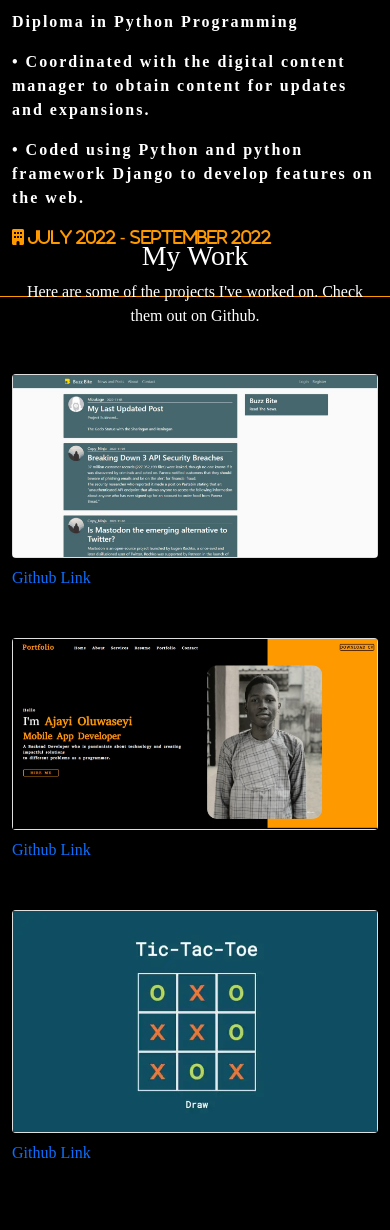
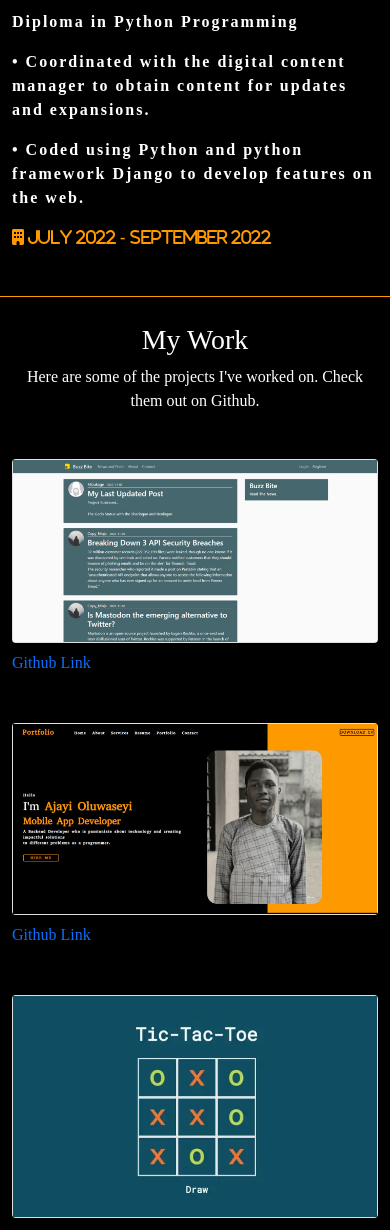
Before and after one commit to Oluwatemmy/Portfolio, a PHP site: page / in a window 390 px wide. Shown: the part 3996-5226 px from the top of the page. Run offline with PHP 8.4, Linux system fonts and the light colour scheme; some web fonts are replaced.

Commit message:
Update style.css

```diff
--- a/portfolio/style.css
+++ b/portfolio/style.css
@@ -360,7 +360,19 @@
 
 @media screen and (max-width: 767px) {
     #resume{
-        height: 130vh;
+        height: 137vh;
+    }
+}
+
+@media screen and (max-width: 440px) {
+    #resume{
+        height: 140vh;
+    }
+}
+
+@media screen and (max-width: 324px) {
+    #resume{
+        height: 200vh;
     }
 }
 
```
